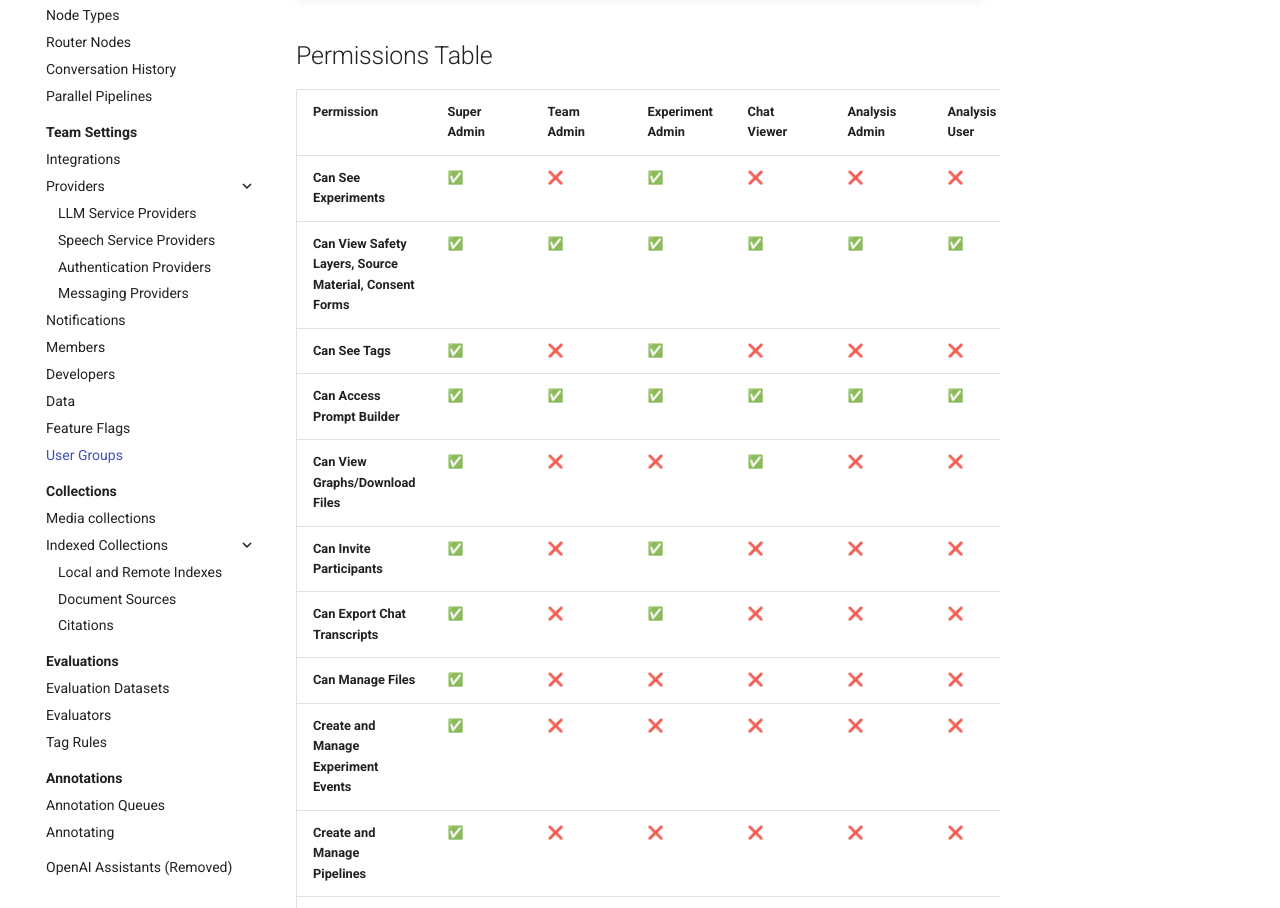
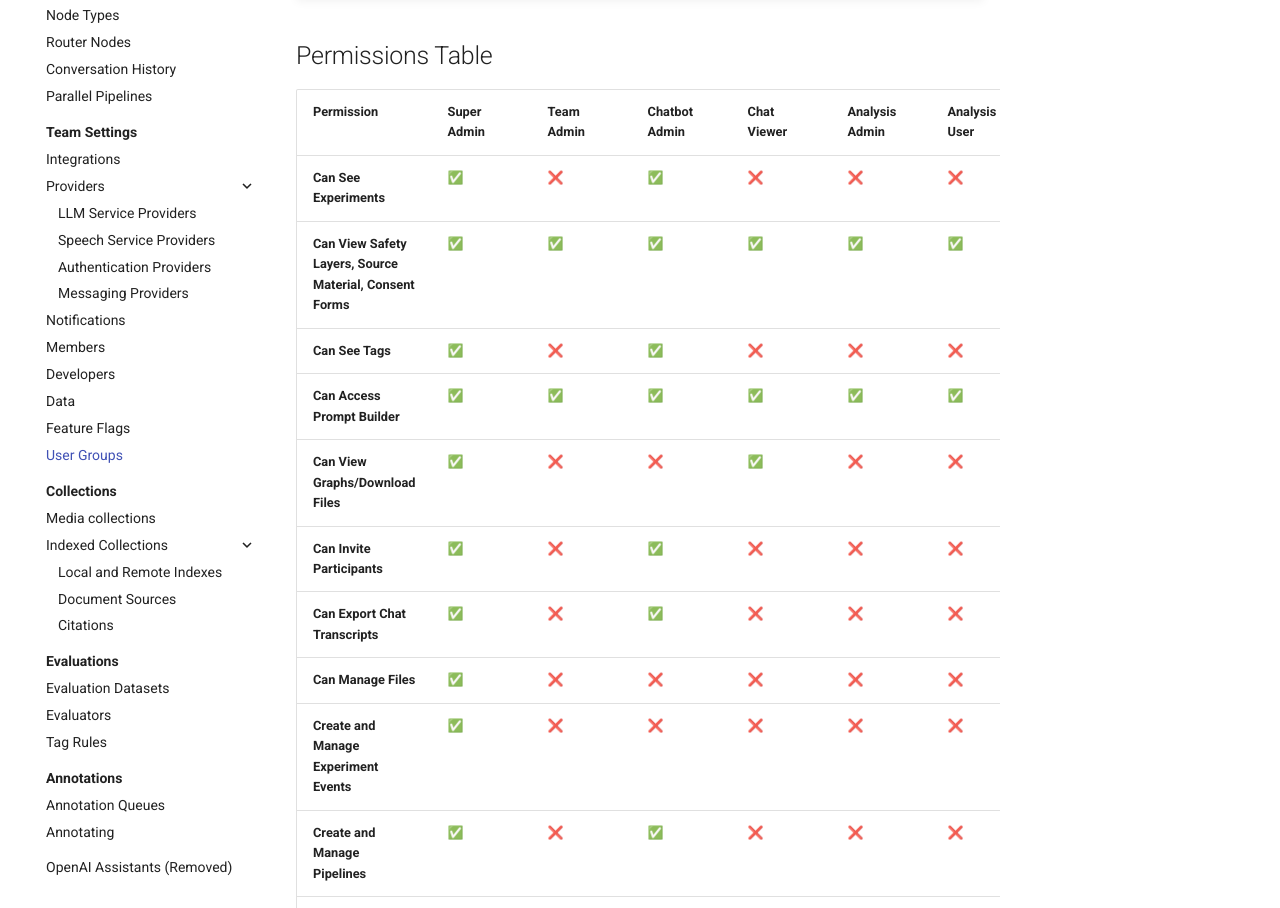
Before and after one commit to dimagi/open-chat-studio-docs, an MkDocs documentation site: the page built from docs/concepts/team/groups.md, in a window 1280 px wide and 1400 px high. Shown: the part 492-1400 px from the top of the window. Built offline with MkDocs 1.6.1 and Material for MkDocs 9.7.7, drawn with Linux system fonts in a browser that asks for light colours; a script that is not in the unit is left out; comment, search, counter and statistics services are not loaded.

Commit message:
docs: replace Experiment and Pipeline Admin with Chatbot Admin in the groups table

```diff
--- a/docs/concepts/team/groups.md
+++ b/docs/concepts/team/groups.md
@@ -13,24 +13,24 @@ Users can be put in one or multiple groups.
 
 ## Permissions Table
 
-| Permission                                       | Super Admin         | Team Admin | Experiment Admin | Chat Viewer | Analysis Admin | Analysis User | Event Admin | Pipeline Admin | Annotation Reviewer |
-|-------------------------------------------------|--------------------|------------|-----------------|-------------|---------------|--------------|-------------|---------------|---------------------|
-| **Can See Experiments**                         | ✅                 | ❌         | ✅              | ❌          | ❌            | ❌           | ❌          | ❌            | ❌                  |
-| **Can View Safety Layers, Source Material, Consent Forms** | ✅ | ✅ | ✅ | ✅ | ✅ | ✅ | ✅ | ✅ | ❌ |
-| **Can See Tags**                                 | ✅                 | ❌         | ✅              | ❌          | ❌            | ❌           | ❌          | ❌            | ❌                  |
-| **Can Access Prompt Builder**                   | ✅                 | ✅         | ✅              | ✅          | ✅            | ✅           | ✅          | ✅            | ❌                  |
-| **Can View Graphs/Download Files**              | ✅                 | ❌         | ❌              | ✅          | ❌            | ❌           | ❌          | ❌            | ❌                  |
-| **Can Invite Participants**                     | ✅                 | ❌         | ✅              | ❌          | ❌            | ❌           | ❌          | ❌            | ❌                  |
-| **Can Export Chat Transcripts**                 | ✅                 | ❌         | ✅              | ❌          | ❌            | ❌           | ❌          | ❌            | ❌                  |
-| **Can Manage Files**                            | ✅                 | ❌         | ❌              | ❌          | ❌            | ❌           | ❌          | ❌            | ❌                  |
-| **Create and Manage Experiment Events**         | ✅                 | ❌         | ❌              | ❌          | ❌            | ❌           | ✅          | ❌            | ❌                  |
-| **Create and Manage Pipelines**                 | ✅                 | ❌         | ❌              | ❌          | ❌            | ❌           | ❌          | ✅            | ❌                  |
-| **Can View Assigned Annotation Queues**         | ✅                 | ❌         | ❌              | ❌          | ❌            | ❌           | ❌          | ❌            | ✅                  |
-| **Can View and Change Annotation Queue Items**  | ✅                 | ❌         | ❌              | ❌          | ❌            | ❌           | ❌          | ❌            | ✅                  |
-| **Can Add Annotations**                         | ✅                 | ❌         | ❌              | ❌          | ❌            | ❌           | ❌          | ❌            | ✅                  |
-| **Can View Annotation Aggregate Results**       | ✅                 | ❌         | ❌              | ❌          | ❌            | ❌           | ❌          | ❌            | ✅                  |
-| **Can Manage Annotation Queues**                | ✅                 | ❌         | ❌              | ❌          | ❌            | ❌           | ❌          | ❌            | ❌                  |
-| **Additional Notes**                         | **Full Access, Default Role** | - | **Cannot see sessions** | **View-only access to files** | - | - | - | - | **Annotation queues only; cannot manage queues, add sessions, export results, or access other app areas** |
+| Permission                                       | Super Admin         | Team Admin | Chatbot Admin    | Chat Viewer | Analysis Admin | Analysis User | Event Admin | Annotation Reviewer |
+|-------------------------------------------------|--------------------|------------|-----------------|-------------|---------------|--------------|-------------|---------------------|
+| **Can See Experiments**                         | ✅                 | ❌         | ✅              | ❌          | ❌            | ❌           | ❌          | ❌                  |
+| **Can View Safety Layers, Source Material, Consent Forms** | ✅ | ✅ | ✅ | ✅ | ✅ | ✅ | ✅ | ❌ |
+| **Can See Tags**                                 | ✅                 | ❌         | ✅              | ❌          | ❌            | ❌           | ❌          | ❌                  |
+| **Can Access Prompt Builder**                   | ✅                 | ✅         | ✅              | ✅          | ✅            | ✅           | ✅          | ❌                  |
+| **Can View Graphs/Download Files**              | ✅                 | ❌         | ❌              | ✅          | ❌            | ❌           | ❌          | ❌                  |
+| **Can Invite Participants**                     | ✅                 | ❌         | ✅              | ❌          | ❌            | ❌           | ❌          | ❌                  |
+| **Can Export Chat Transcripts**                 | ✅                 | ❌         | ✅              | ❌          | ❌            | ❌           | ❌          | ❌                  |
+| **Can Manage Files**                            | ✅                 | ❌         | ❌              | ❌          | ❌            | ❌           | ❌          | ❌                  |
+| **Create and Manage Experiment Events**         | ✅                 | ❌         | ❌              | ❌          | ❌            | ❌           | ✅          | ❌                  |
+| **Create and Manage Pipelines**                 | ✅                 | ❌         | ✅              | ❌          | ❌            | ❌           | ❌          | ❌                  |
+| **Can View Assigned Annotation Queues**         | ✅                 | ❌         | ❌              | ❌          | ❌            | ❌           | ❌          | ✅                  |
+| **Can View and Change Annotation Queue Items**  | ✅                 | ❌         | ❌              | ❌          | ❌            | ❌           | ❌          | ✅                  |
+| **Can Add Annotations**                         | ✅                 | ❌         | ❌              | ❌          | ❌            | ❌           | ❌          | ✅                  |
+| **Can View Annotation Aggregate Results**       | ✅                 | ❌         | ❌              | ❌          | ❌            | ❌           | ❌          | ✅                  |
+| **Can Manage Annotation Queues**                | ✅                 | ❌         | ❌              | ❌          | ❌            | ❌           | ❌          | ❌                  |
+| **Additional Notes**                         | **Full Access, Default Role** | - | **Cannot see sessions** | **View-only access to files** | - | - | - | **Annotation queues only; cannot manage queues, add sessions, export results, or access other app areas** |
 
 **Can Manage Files** covers adding, changing, and deleting files — for example, in [collections](../collections/index.md) — and only **Super Admin** grants it.
 A role with view-only file access, such as **Chat Viewer**, can see and download files but not add, change, or delete them.
```
